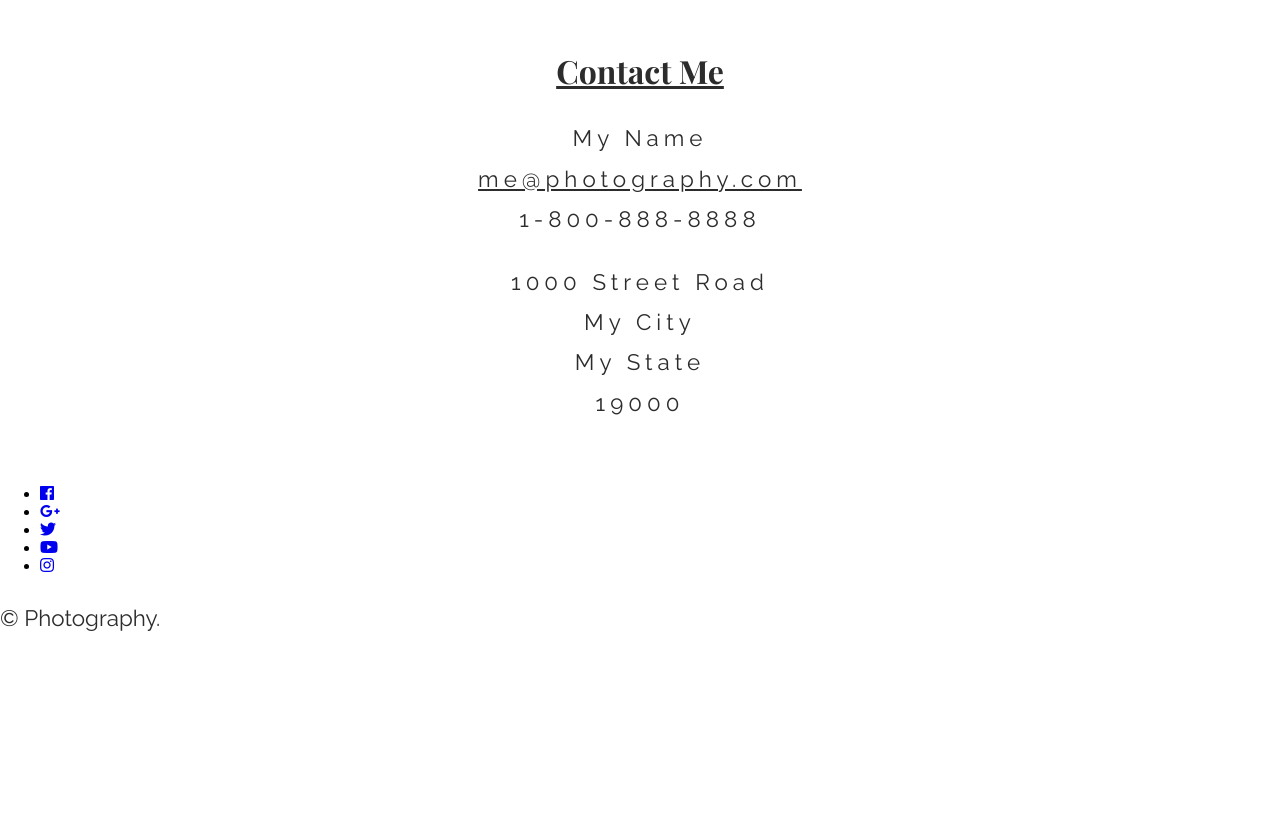
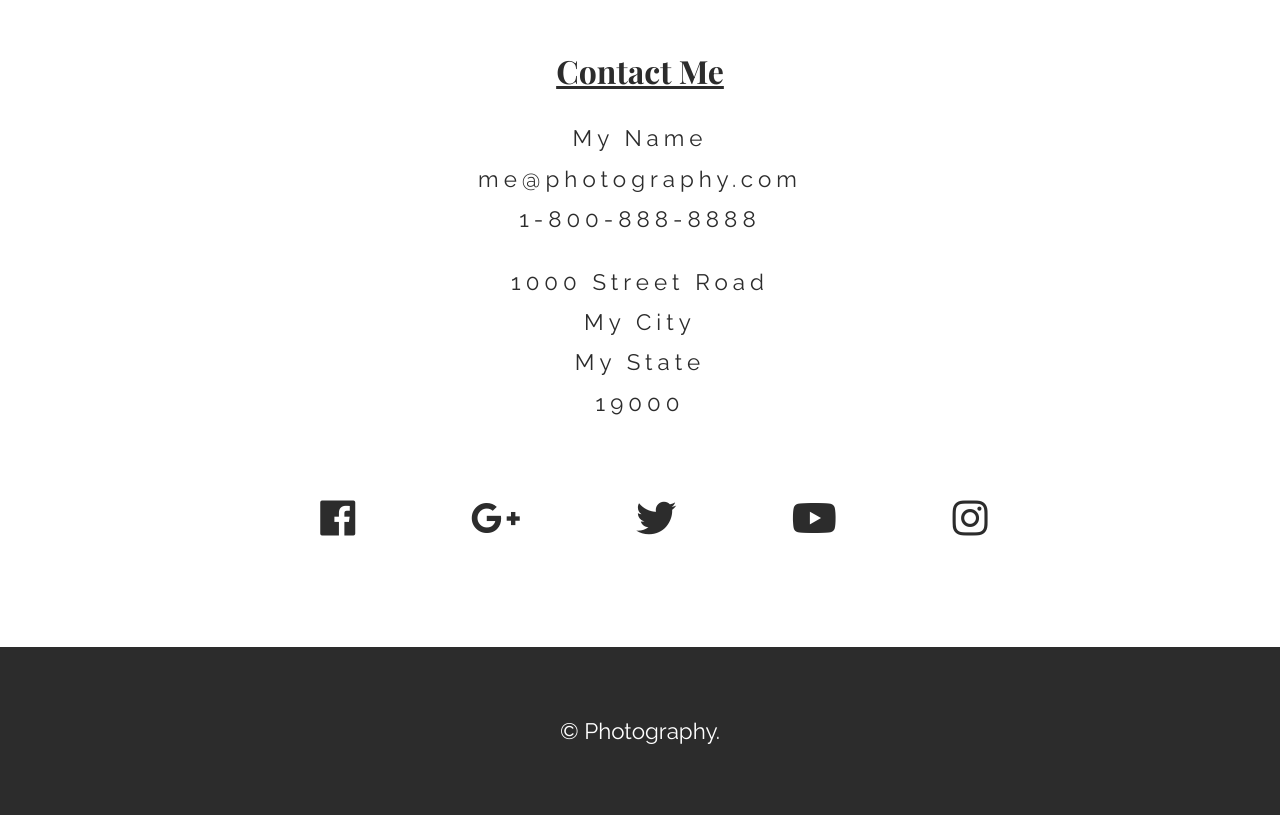
Before and after one commit to EvaB85/photo-web, a plain HTML site: page index.html in a window 1280 px wide. Shown: the part 3121-3936 px from the top of the page. Before the commit the page ends 3759 px from the top, so only its background shows below. Drawn offline with nearby package versions, Linux system fonts and the light colour scheme; a web font is replaced by a local one.

Commit message:
added background color to footer

```diff
--- a/index.html
+++ b/index.html
@@ -35,7 +35,7 @@
     <div class="clearfix"></div>
     <section class="left-col">
       <h2>About Me</h2>
-      <p class="info-section about-me">Lorem ipsum dolor sit amet, consectetur adipisicing elit,
+      <p style="text-indent: 6%;">Lorem ipsum dolor sit amet, consectetur adipisicing elit,
         sed do eiusmod tempor incididunt ut labore et dolore magna
         aliqua. Ut enim ad minim veniam, quis nostrud exercitation
         ullamco laboris nisi ut aliquip ex ea commodo consequat.
@@ -123,10 +123,9 @@
 
           <div class="clearfix"></div>
           <a name="serv">
-
             <section class="left-col">
               <h2>My Services</h2>
-              <p class="info-section">Lorem ipsum dolor sit amet, consectetur adipisicing
+              <p style="text-indent: 6%;">Lorem ipsum dolor sit amet, consectetur adipisicing
                 elit, sed do eiusmod tempor incididunt ut labore et
                 dolore magna aliqua. Ut enim ad minim veniam, quis
                 nostrud exercitation ullamco laboris nisi ut aliquip
@@ -162,7 +161,7 @@
                 <p>1000 Street Road <br class="break"> My City <br class="break"> My State <br class="break"> 19000</p>
             </section>
 
-            <div class="clearfix"></div>
+          <div class="clearfix"></div>
             <footer>
               <ul class="social">
                 <li><a href="http://www.facebook.com/w3newbie" target="_blank"><i class="fab fa-facebook"></i></a></li>
@@ -172,7 +171,7 @@
                 <li><a href="http://www.instagram.com" target="_blank"><i class="fab fa-instagram"></i></a></li>
               </ul>
             </footer>
-            <footer>
+            <footer class="second">
               <p>&copy Photography.</p>
             </footer>
   </body>
--- a/style.css
+++ b/style.css
@@ -175,6 +175,7 @@ nav:hover ul {
 
 .contact a {
   color: #2c2c2c;
+  text-decoration: none;
 }
 
 .break {
@@ -194,3 +195,32 @@ nav:hover ul {
 .parallax-inner {
   padding-top: 17%;
 }
+
+.social {
+  list-style-type: none;
+  text-align: center;
+}
+
+.social li {
+  display: inline;
+}
+
+.social i {
+  font-size: 250%;
+  margin: 1% 5% 7% 4%;
+  color: #2c2c2c;
+}
+
+.social i:hover {
+  color: #606060;
+}
+
+footer.second {
+  background-color: #2c2c2c;
+}
+
+footer.second p {
+  color: #fff;
+  text-align: center;
+  padding: 5%;
+}
```
